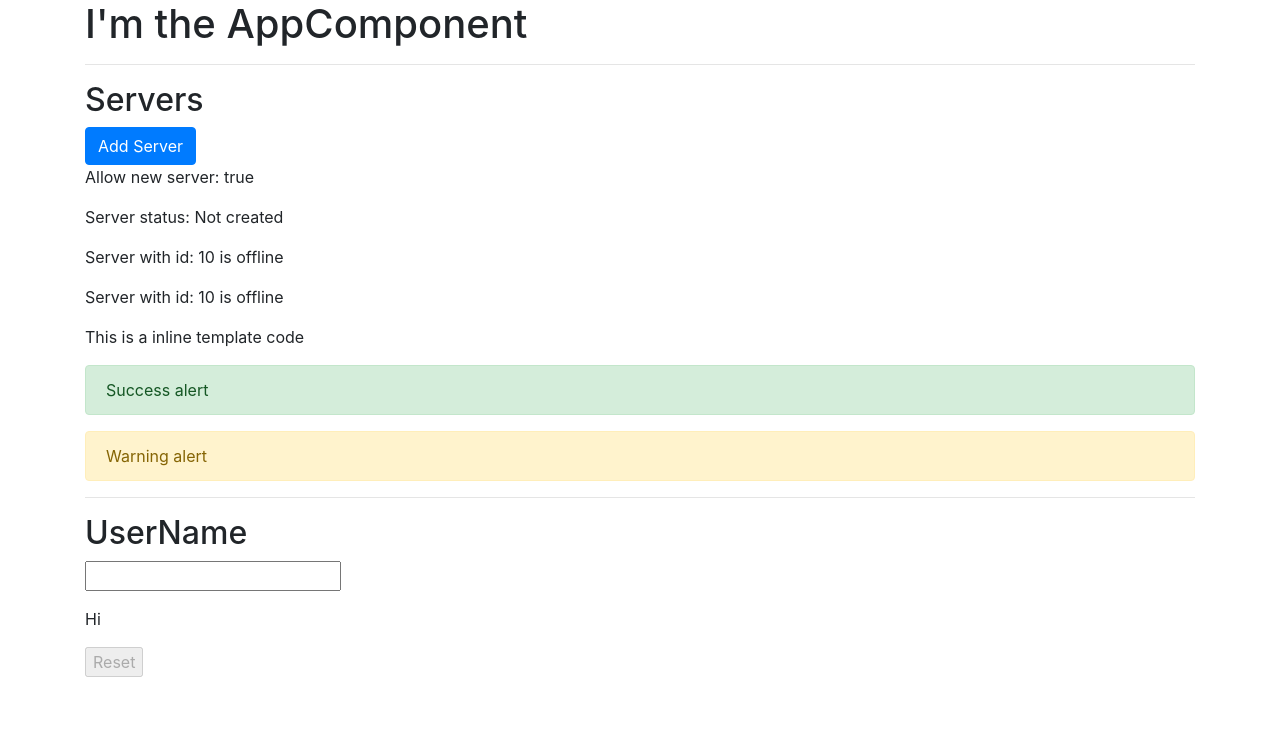
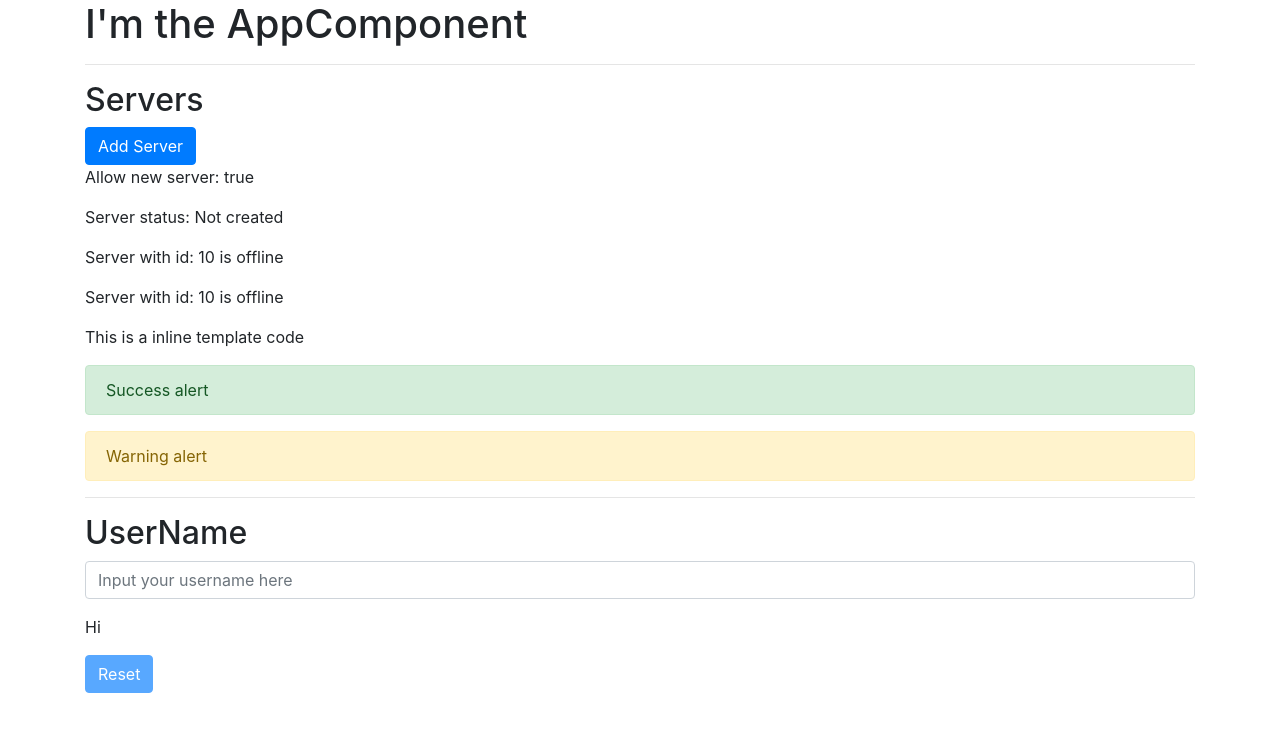
Before and after one commit to maiconfz/angular-playground, an Angular app in the folder the-complete-guid-to-angular-course/my-first-app/: page / in a window 1280 px wide. Shown: the top 732 px of the page. Built offline with nearby package versions, Linux system fonts and the light colour scheme.

Commit message:
Add some boostrap style to username area

```diff
--- a/the-complete-guid-to-angular-course/my-first-app/src/app/user-name/user-name.component.html
+++ b/the-complete-guid-to-angular-course/my-first-app/src/app/user-name/user-name.component.html
@@ -1,3 +1,3 @@
-<p><input type="text" name="username" [(ngModel)]="username"></p>
+<input type="text" name="username" [(ngModel)]="username" class="form-control mb-3" placeholder="Input your username here" />
 <p>Hi {{username}}</p>
-<p><input type="button" value="Reset" (click)="reset()" [disabled]="!username || username.length == 0"></p>
+<input class="btn btn-primary" type="button" value="Reset" (click)="reset()" [disabled]="!username || username.length == 0" />
```
